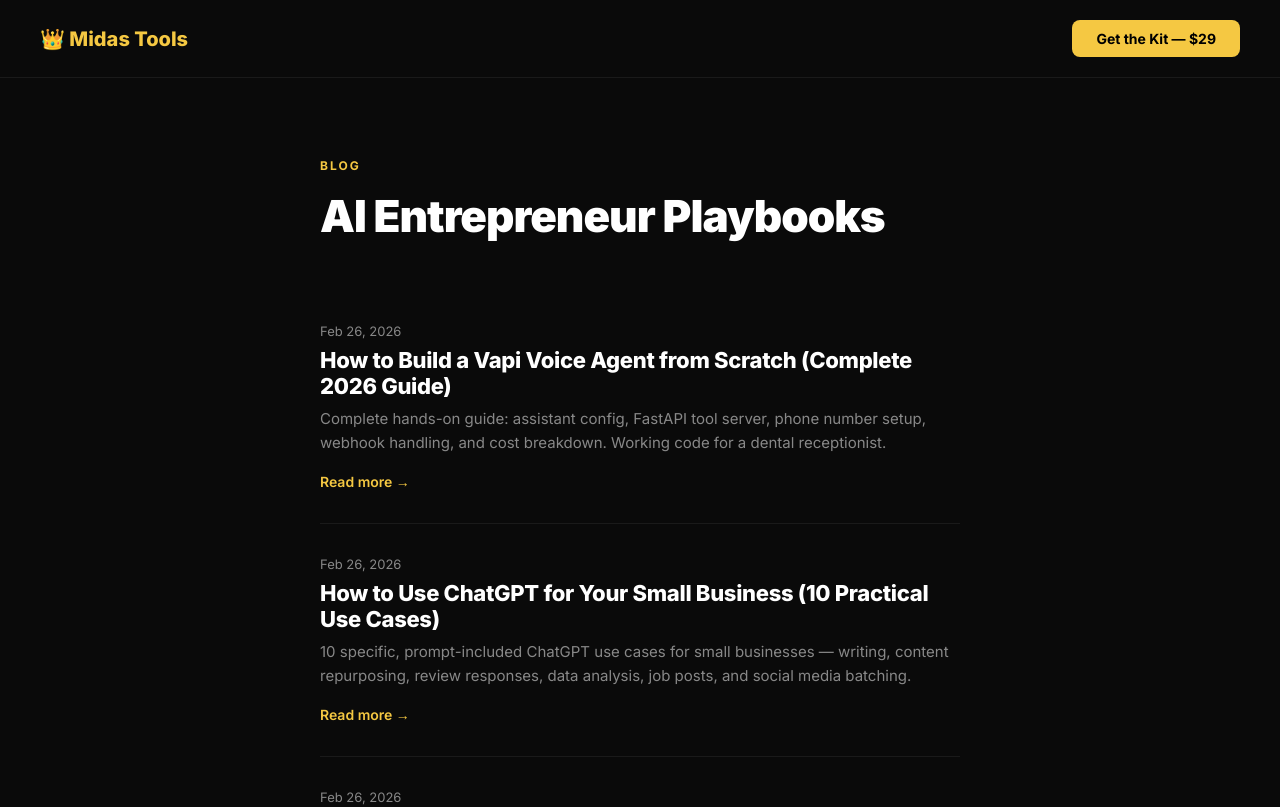
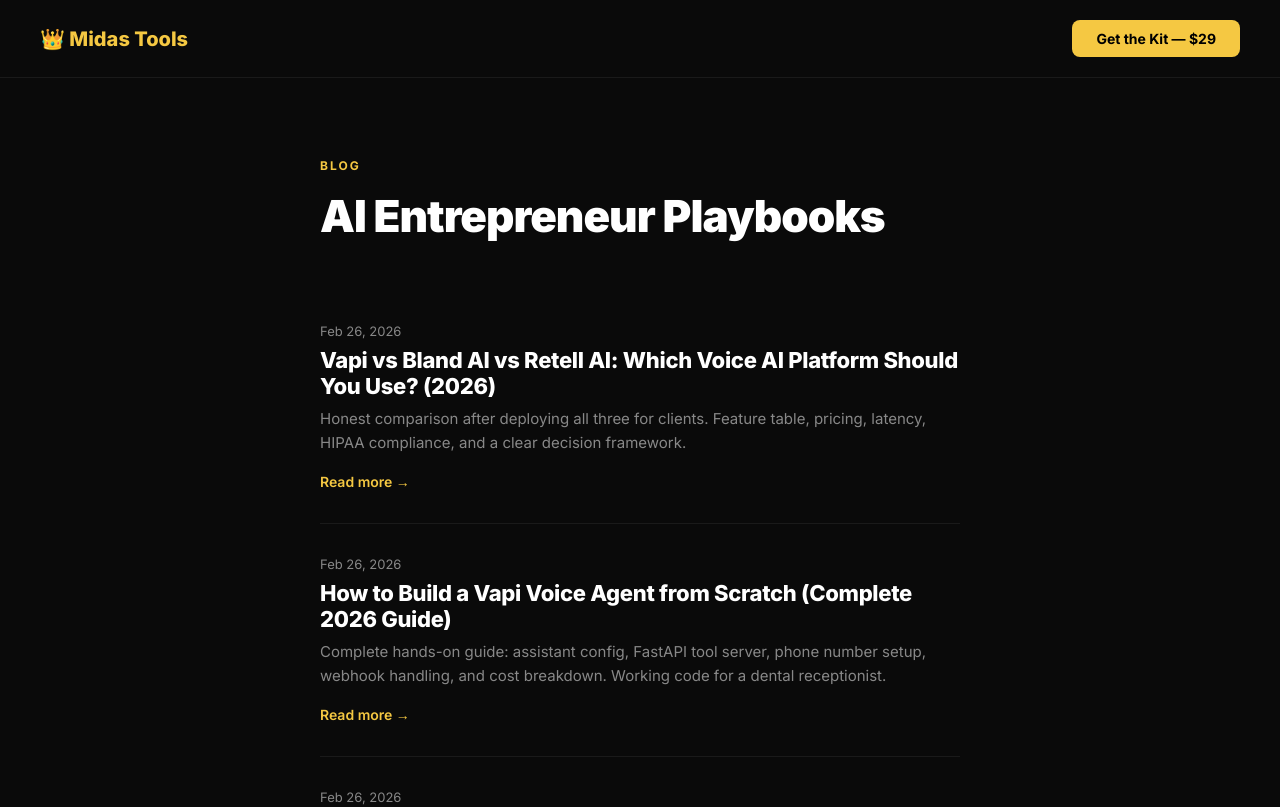
Before and after one commit to reymidas26/midastools-site, a Next.js app: page /blog in a window 1280 px wide. Shown: the top 807 px of the page. Built offline with nearby package versions, Linux system fonts and the light colour scheme.

Commit message:
Blog: add Vapi vs Bland vs Retell comparison article

```diff
--- a/pages/blog/index.js
+++ b/pages/blog/index.js
@@ -2,6 +2,7 @@ import Head from 'next/head';
 import Link from 'next/link';
 
 const posts = [
+  { slug: 'vapi-vs-bland-vs-retell', title: 'Vapi vs Bland AI vs Retell AI: Which Voice AI Platform Should You Use? (2026)', date: 'Feb 26, 2026', desc: 'Honest comparison after deploying all three for clients. Feature table, pricing, latency, HIPAA compliance, and a clear decision framework.', external: 'https://dev.to/midastools/vapi-vs-bland-ai-vs-retell-ai-which-voice-ai-platform-should-you-use-2026-2n9n' },
   { slug: 'vapi-voice-agent-guide', title: 'How to Build a Vapi Voice Agent from Scratch (Complete 2026 Guide)', date: 'Feb 26, 2026', desc: 'Complete hands-on guide: assistant config, FastAPI tool server, phone number setup, webhook handling, and cost breakdown. Working code for a dental receptionist.', external: 'https://dev.to/midastools/how-to-build-a-vapi-voice-agent-from-scratch-complete-2026-guide-52jb' },
   { slug: 'chatgpt-small-business', title: 'How to Use ChatGPT for Your Small Business (10 Practical Use Cases)', date: 'Feb 26, 2026', desc: '10 specific, prompt-included ChatGPT use cases for small businesses — writing, content repurposing, review responses, data analysis, job posts, and social media batching.', external: 'https://dev.to/midastools/how-to-use-chatgpt-for-your-small-business-10-practical-use-cases-that-save-real-time-2nk3' },
   { slug: 'website-chatbot-leads', title: 'How to Build a Website Chatbot That Qualifies Leads 24/7 (No Code)', date: 'Feb 26, 2026', desc: 'Full Tidio setup: qualification flow tree, Cal.com booking, Lyro AI, page-level personalization. Real results: 5–8 qualified calls/week vs 1–2 without a bot.', external: 'https://dev.to/midastools/how-to-build-a-website-chatbot-that-qualifies-leads-247-no-code-required-305a' },
```
